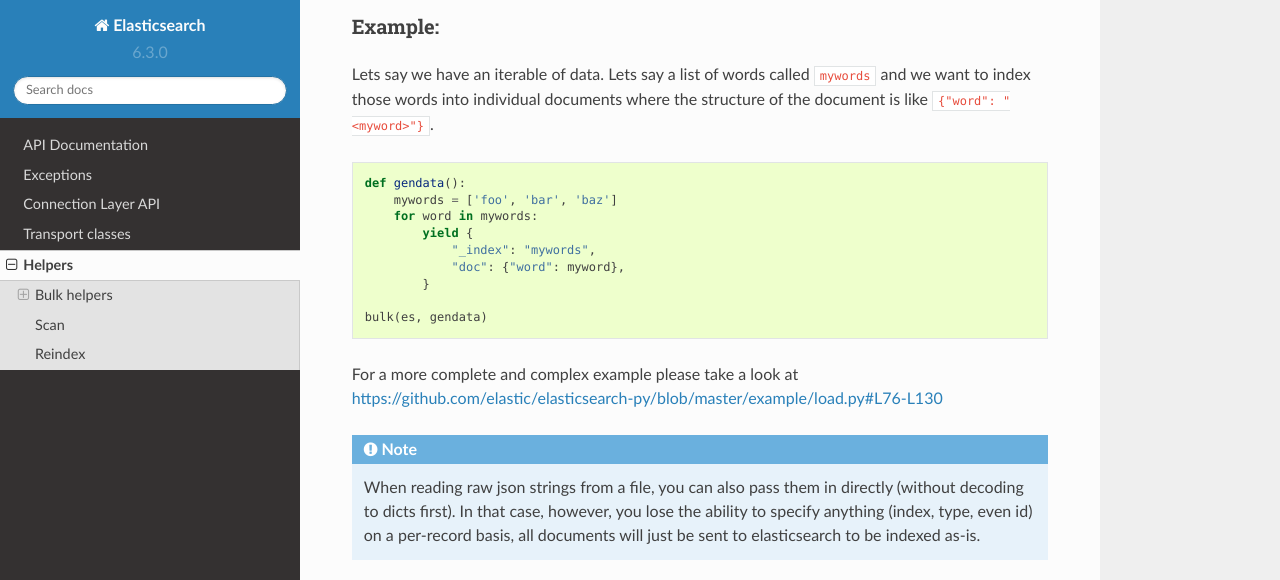
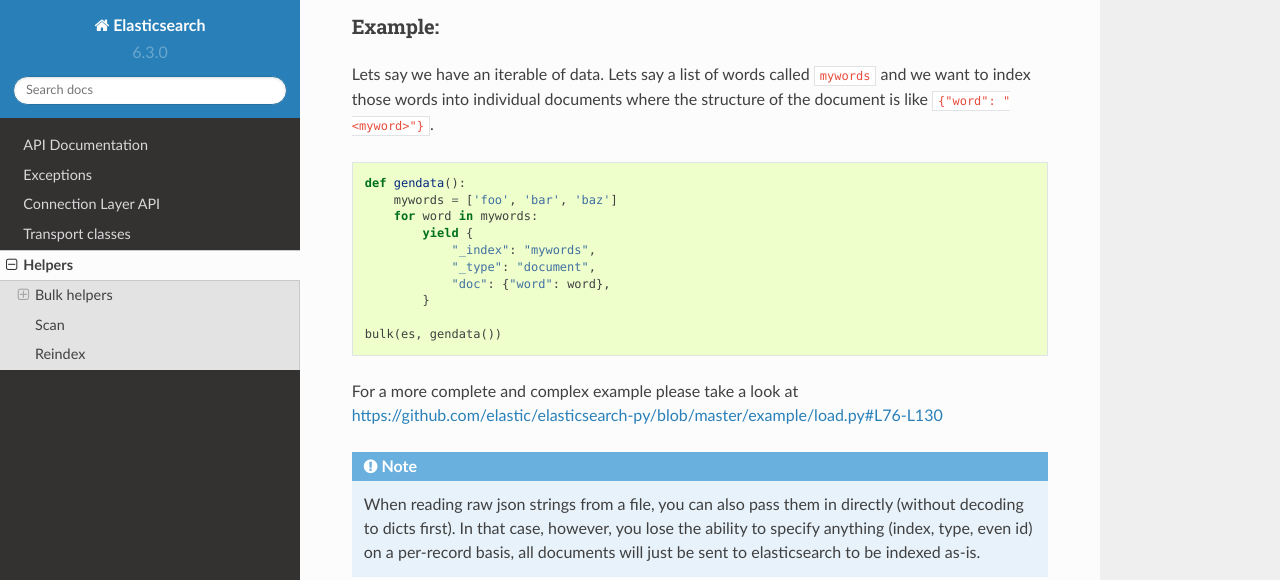
Before and after one commit to Logiclayer1111/elasticsearch, a Sphinx documentation site: the page built from docs/helpers.rst, in a window 1280 px wide and 900 px high, scrolled down 1295 px, cut to the strip 0-580 px from the top of the window. Built offline with Sphinx 7.4.7 and the Read the Docs theme 2.0.0, drawn with Linux system fonts in a browser that asks for light colours; pages that are not in the unit, such as notebooks, are missing from menus.

Commit message:
Fix bulk insert docs (#832)

```diff
--- a/docs/helpers.rst
+++ b/docs/helpers.rst
@@ -83,10 +83,11 @@
         for word in mywords:
             yield {
                 "_index": "mywords",
-                "doc": {"word": myword},
+                "_type": "document",
+                "doc": {"word": word},
             }
 
-    bulk(es, gendata)
+    bulk(es, gendata())
 
 
 For a more complete and complex example please take a look at
```
